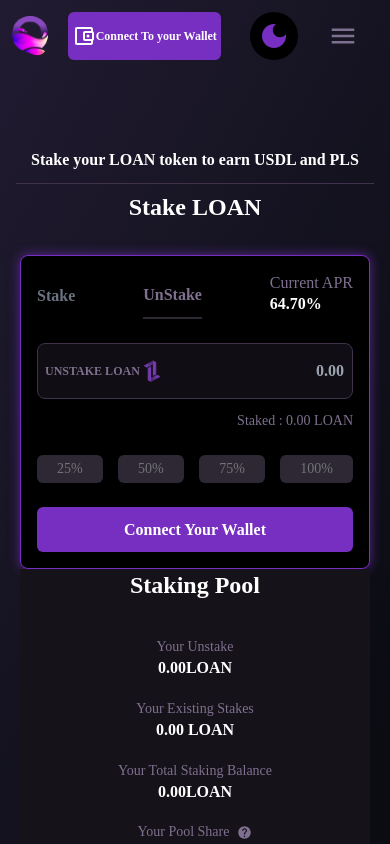
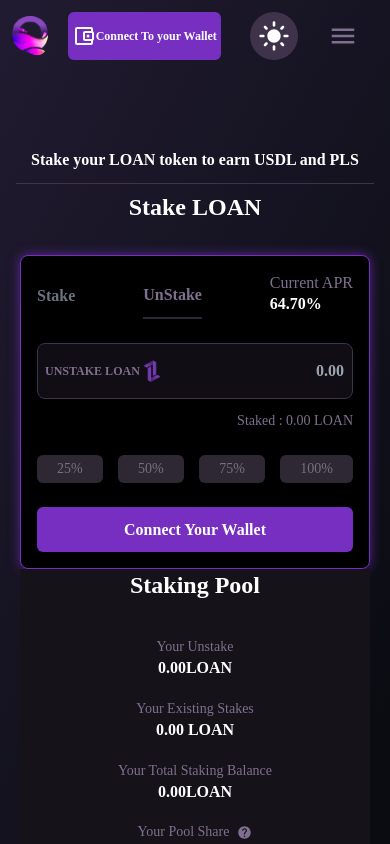
Before and after one commit to re-gis/liquit_client, a React (Vite) app: page / in a window 390 px wide. Both pictures are taken after a click on the button 274 px from the left and 36 px from the top of the page. Shown: the top 844 px of the page. Built offline with nearby package versions, Linux system fonts and the light colour scheme.

Commit message:
Responsiveness

```diff
--- a/src/components/Footer.tsx
+++ b/src/components/Footer.tsx
@@ -1,4 +1,5 @@
 import HelpOutlinedIcon from "@mui/icons-material/HelpOutlined";
+import React from "react";
 import { useState } from "react";
 
 const Footer: React.FC = () => {
--- a/src/components/Header.tsx
+++ b/src/components/Header.tsx
@@ -1,3 +1,4 @@
+/* eslint-disable */
 import HelpOutlinedIcon from "@mui/icons-material/HelpOutlined";
 import AccountBalanceWalletOutlinedIcon from "@mui/icons-material/AccountBalanceWalletOutlined";
 import PlayCircleFilledOutlinedIcon from "@mui/icons-material/PlayCircleFilledOutlined";
@@ -6,8 +7,11 @@ import CloseIcon from "@mui/icons-material/Close";
 import MenuIcon from "@mui/icons-material/Menu";
 import { Link } from "react-router-dom";
 import { useState } from "react";
+import React from "react";
+import { LightMode } from "@mui/icons-material";
 const Header: React.FC<openSideBarProp> = ({ openSideBar, setOpenSideBar }) => {
   const [isHovered, setIsHovered] = useState(false);
+  const [isClicked, setIsClicked] = useState(false);
 
   const shadowStyle = {
     boxShadow: "0px 0px 12px 0px rgba(118, 47, 193, 0.7)",
@@ -21,6 +25,10 @@ const Header: React.FC<openSideBarProp> = ({ openSideBar, setOpenSideBar }) => {
 
   const handleModel = () => {
     setOpenSideBar((prev) => !prev);
+  };
+
+  const handleLightClick = () => {
+    setIsClicked(!isClicked);
   };
 
   return (
@@ -122,7 +130,15 @@ const Header: React.FC<openSideBarProp> = ({ openSideBar, setOpenSideBar }) => {
             <PlayCircleFilledOutlinedIcon />
           </span>
         </Link>
-        <button className="bg-black  xs:w-[auto] rounded-3xl flex items-center justify-center p-2 hover:bg-[#3e334b]">
+        <button
+          className={
+            isClicked
+              ? "bg-[#3e334b]  xs:w-[auto] rounded-3xl flex items-center justify-center p-2"
+              : "bg-black  xs:w-[auto] rounded-3xl flex items-center justify-center p-2 hover:bg-[#3e334b]"
+          }
+          onClick={handleLightClick}
+        >
+          {!isClicked ? (
             <DarkModeIcon
               sx={{
                 color: "#762fc1 ",
@@ -130,6 +146,15 @@ const Header: React.FC<openSideBarProp> = ({ openSideBar, setOpenSideBar }) => {
                 fontSize: "32px",
               }}
             />
+          ) : (
+            <LightMode
+              sx={{
+                color: "white",
+                ":hover": { color: "white" },
+                fontSize: "32px",
+              }}
+            />
+          )}
         </button>
         <button
           onClick={handleModel}
```
Lines whose indentation alone changed are shown as unchanged.
